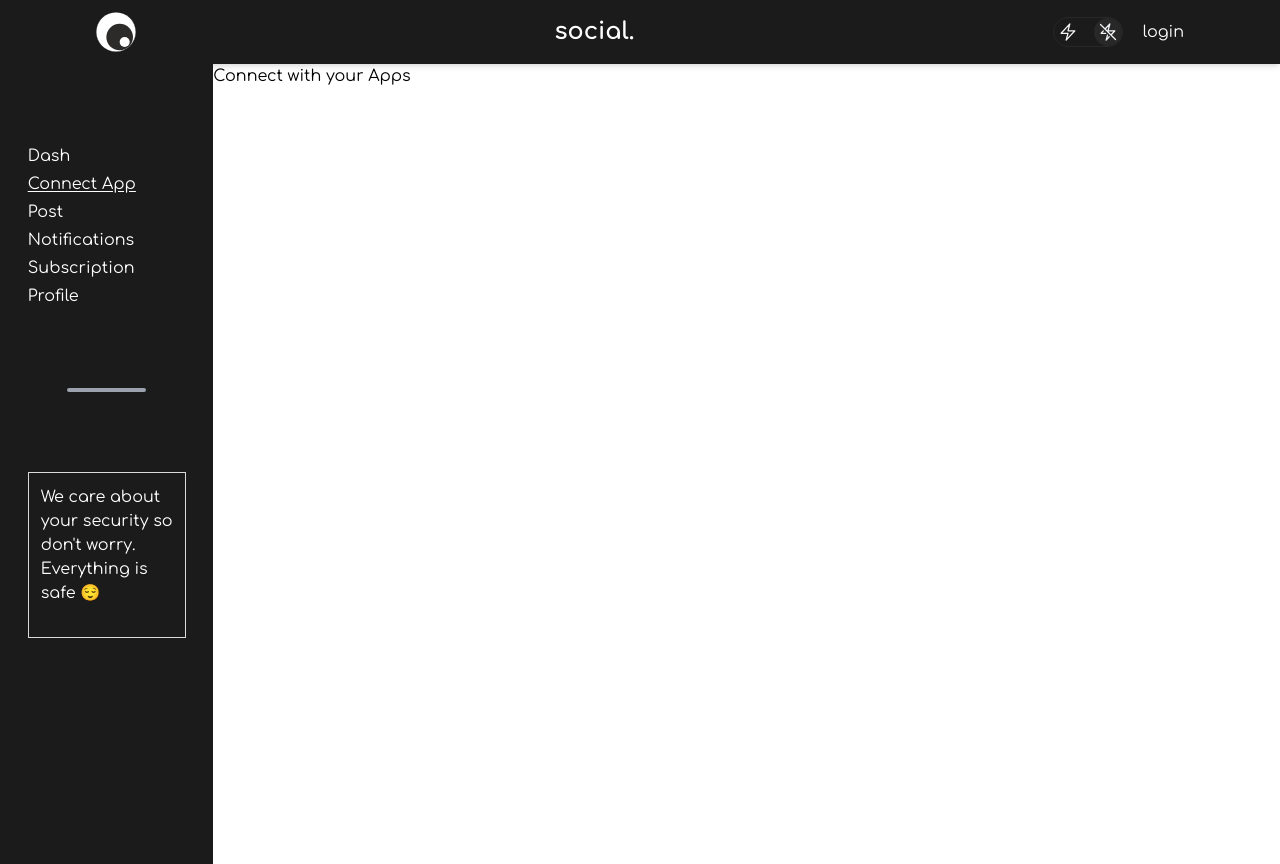
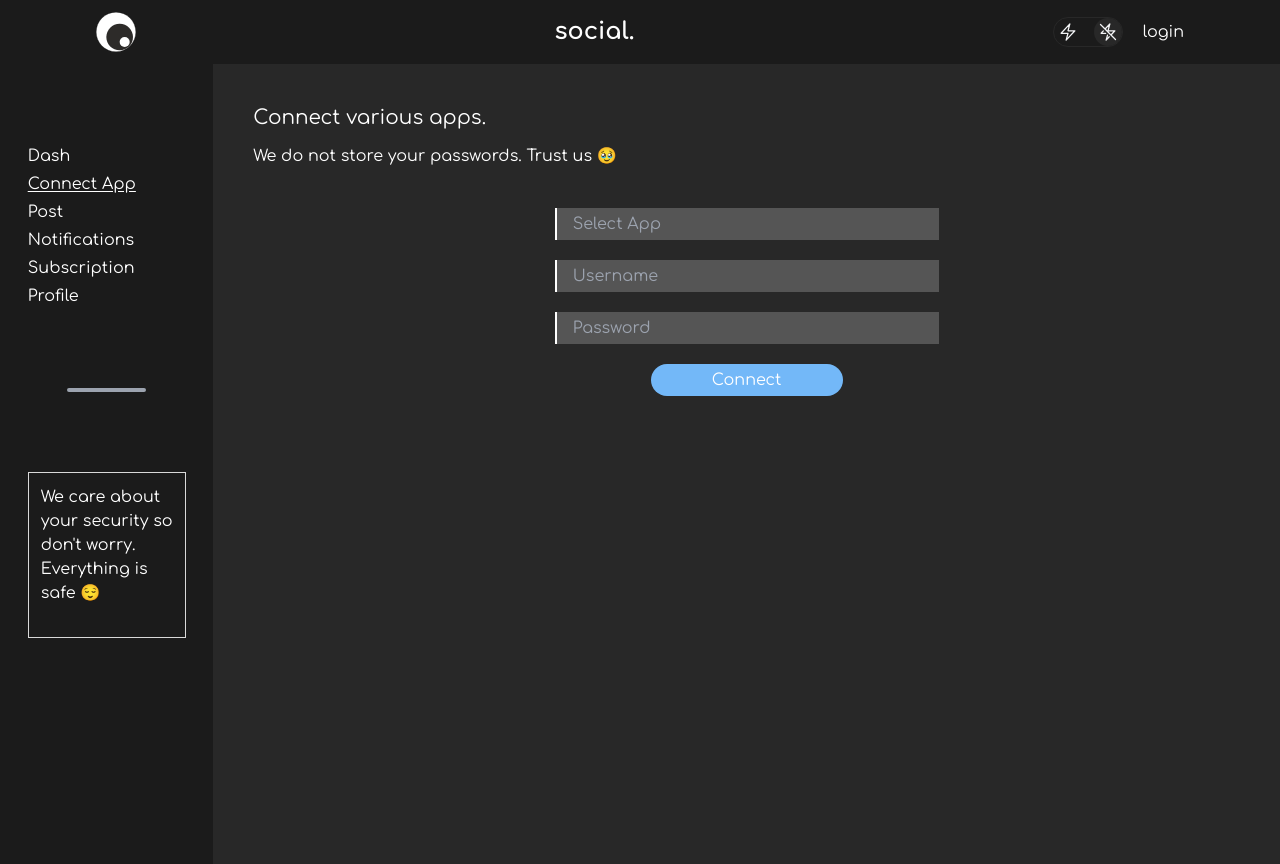
Before and after one commit to MayankBansal12/feedback, a Next.js app: page /dashboard/connect in a window 1280 px wide. Built offline with nearby package versions, Linux system fonts and the light colour scheme.

Commit message:
modify: dash components

```diff
--- a/src/app/dashboard/(dashcomponents)/analytics/page.tsx
+++ b/src/app/dashboard/(dashcomponents)/analytics/page.tsx
@@ -1,9 +1,8 @@
 /** @format */
+import React from "react";
 
-export default function Anaytics() {
-  return (
-    <>
-      <p>Anaytics how have you grown?</p>
-    </>
-  );
-}
+const Analytics = () => {
+  return <div>Analytics</div>;
+};
+
+export default Analytics;
--- a/src/app/dashboard/(dashcomponents)/connect/page.tsx
+++ b/src/app/dashboard/(dashcomponents)/connect/page.tsx
@@ -1,9 +1,39 @@
 /** @format */
 
-export default function Connect() {
+const Connect = () => {
   return (
-    <>
-      <p>Connect with your Apps</p>
-    </>
+    <div className="flex flex-col dark:bg-dark-secondary px-10 py-10 w-full h-full dark:text-white">
+      <div className="flex flex-col justify-start gap-3 w-full text-left">
+        <p className="text-xl">Connect various apps.</p>
+        <p className="text-md">We do not store your passwords. Trust us 🥹</p>
+      </div>
+      <div className="flex flex-col justify-center items-center gap-5 py-10 w-full">
+        <input
+          type="email"
+          placeholder="Select App"
+          className="bg-light-primary dark:bg-accent-darkinput px-4 py-1 border-l-2 border-l-black dark:border-l-[#ffffff] w-96 text-md text-white outline-none hover:outline focus:outline"
+        />
+        <input
+          type="text"
+          placeholder="Username"
+          className="bg-light-primary dark:bg-accent-darkinput px-4 py-1 border-l-2 border-l-black dark:border-l-[#ffffff] w-96 text-md text-white outline-none hover:outline focus:outline"
+        />
+        <input
+          type="password"
+          placeholder="Password"
+          className="bg-light-primary dark:bg-accent-darkinput px-4 py-1 border-l-2 border-l-black dark:border-l-[#ffffff] w-96 text-md text-white outline-none hover:outline focus:outline"
+        />
+        <div className="flex justify-center">
+          <button
+            type="submit"
+            className="bg-accent-link hover:bg-accent-buttonhover p-1 rounded-full w-48 text-white"
+          >
+            Connect
+          </button>
+        </div>
+      </div>
+    </div>
   );
-}
+};
+
+export default Connect;
--- a/src/app/dashboard/(dashcomponents)/notifications/page.tsx
+++ b/src/app/dashboard/(dashcomponents)/notifications/page.tsx
@@ -1,9 +1,9 @@
 /** @format */
 
-export default function Notifications() {
-  return (
-    <>
-      <p>Notifications from various Apps</p>
-    </>
-  );
-}
+import React from "react";
+
+const Notifications = () => {
+  return <div>Notifications Page Content</div>;
+};
+
+export default Notifications;
--- a/src/app/dashboard/(dashcomponents)/post_content/page.tsx
+++ b/src/app/dashboard/(dashcomponents)/post_content/page.tsx
@@ -1,9 +1,7 @@
 /** @format */
 
-export default function Post() {
-  return (
-    <>
-      <p>Post with your Apps</p>
-    </>
-  );
-}
+const Post = () => {
+  return <div>Post</div>;
+};
+
+export default Post;
--- a/src/app/dashboard/(dashcomponents)/profile/page.tsx
+++ b/src/app/dashboard/(dashcomponents)/profile/page.tsx
@@ -1,9 +1,7 @@
 /** @format */
 
-export default function Profile() {
-  return (
-    <>
-      <p>Your profile</p>
-    </>
-  );
-}
+const Profile = () => {
+  return <div>Profile</div>;
+};
+
+export default Profile;
--- a/src/app/dashboard/(dashcomponents)/subscription/page.tsx
+++ b/src/app/dashboard/(dashcomponents)/subscription/page.tsx
@@ -1,9 +1,8 @@
 /** @format */
+import React from "react";
 
-export default function Connect() {
-  return (
-    <>
-      <p>Plans to make money</p>
-    </>
-  );
-}
+const Subscription = () => {
+  return <div>Subscribe Page Content</div>;
+};
+
+export default Subscription;
--- a/src/app/dashboard/layout.tsx
+++ b/src/app/dashboard/layout.tsx
@@ -14,7 +14,7 @@ export default function RootLayout({
           <div className="w-1/6">
             <SideNav />
           </div>
-          <div>{children}</div>
+          <div className="w-5/6">{children}</div>
         </div>
       </body>
     </html>
```
